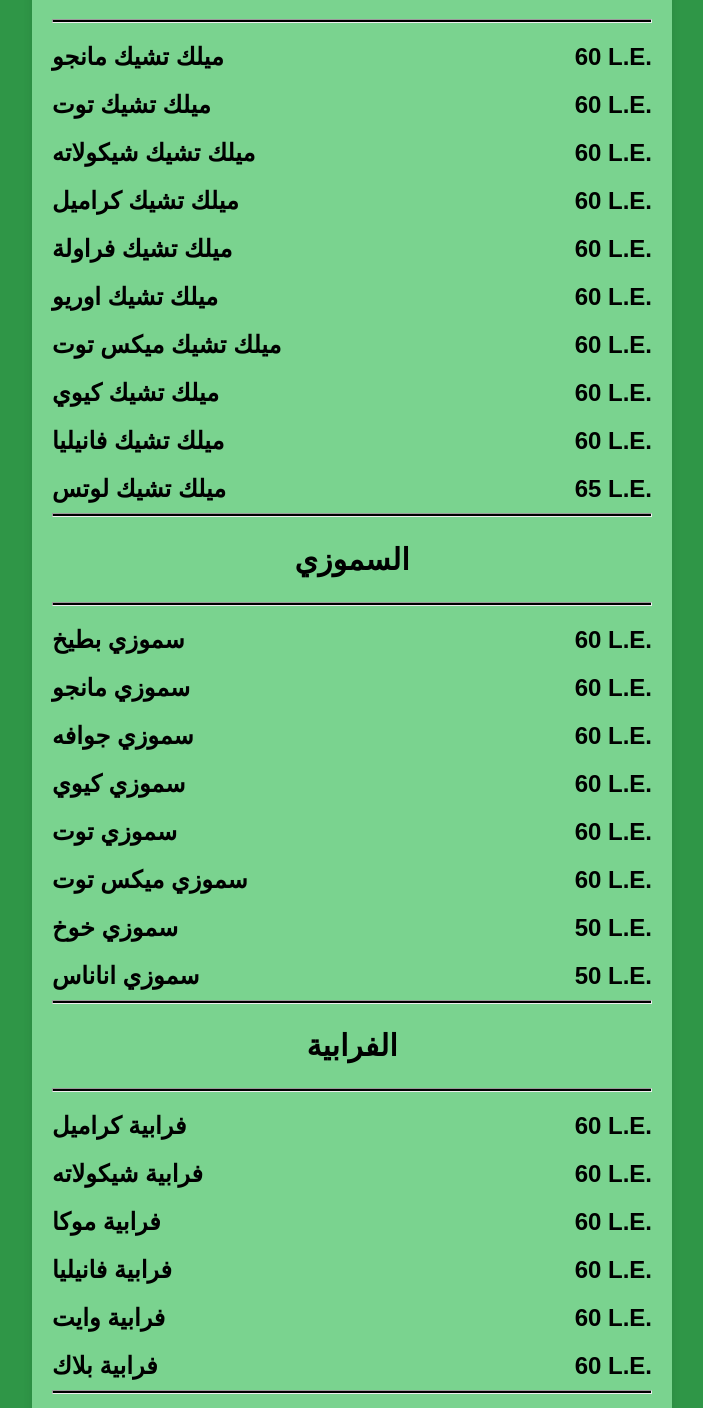
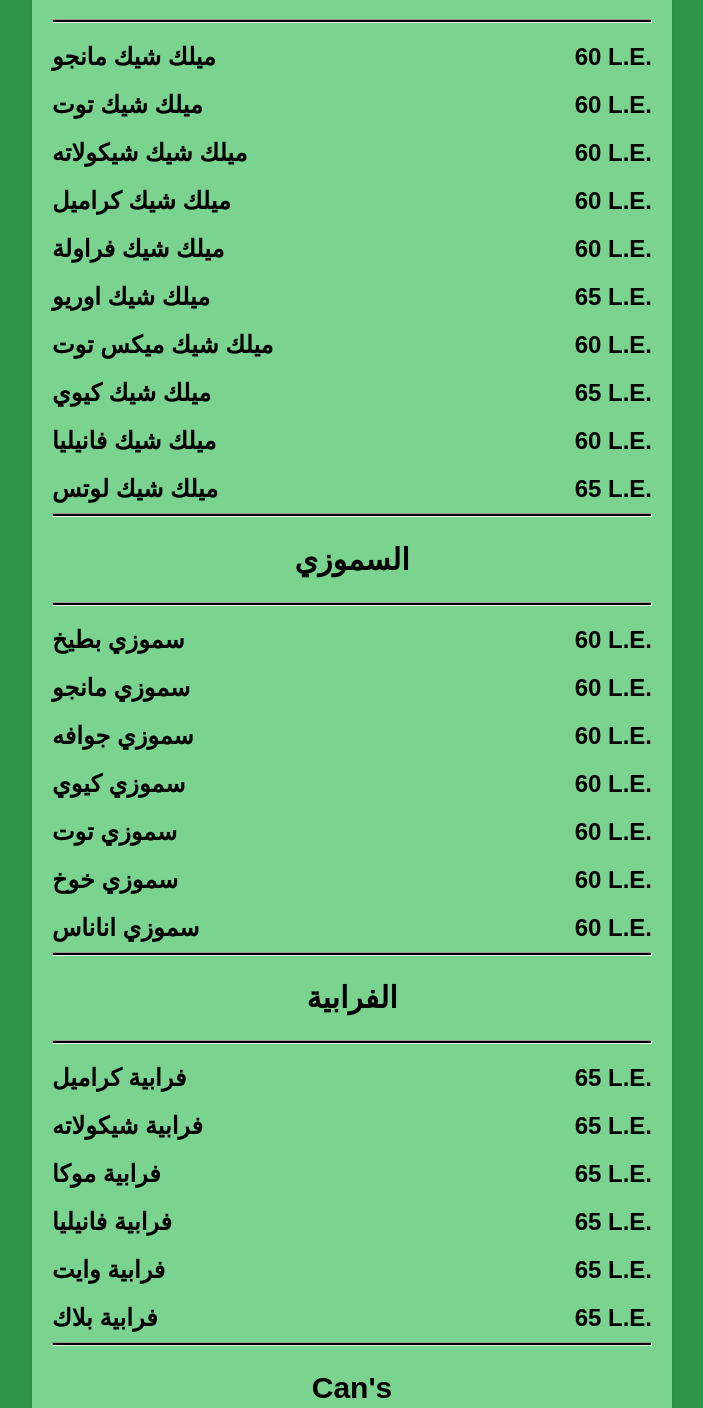
Before and after one commit to lotfymosca/mostafa1995m.github.io, a plain HTML site: page ice-drinks.html in a window 1280 px wide. Shown: the part 840-2248 px from the top of the page, without its empty margins (288-991 px from the left). Drawn offline with Linux system fonts and the light colour scheme.

Commit message:
Update ice-drinks.html

```diff
--- a/ice-drinks.html
+++ b/ice-drinks.html
@@ -200,40 +200,39 @@ https://d8aaen7rph5y9.cloudfront.net/app/mediafiles/t_1683976752_crzmhb/categori
 
         <ul>
 		     <center> <h2>المشاريب الفريش</h2></center><hr>
-            <li class="item">برتقال <span>45 L.E.</span></li>
+            <li class="item">برتقال <span>50 L.E.</span></li>
             <li class="item">جوافه<span>50 L.E.</span></li>
             <li class="item">فراولة<span>50 L.E.</span></li>
-            <li class="item">كيوي<span>55 L.E.</span></li>
+            <li class="item">كيوي<span>60 L.E.</span></li>
             <li class="item">مانجو<span>55 L.E.</span></li>
             <li class="item">ليمون<span>45 L.E.</span></li>
             <li class="item">ليمون بالنعناع<span>50 L.E.</span></li>
 			<hr><center> <h2 id="second">الميلك تشيك</h2></center><hr>
-            <li class="item">ميلك تشيك مانجو<span>60 L.E.</span></li>
-            <li class="item">ميلك تشيك توت<span>60 L.E.</span></li>
-            <li class="item">ميلك تشيك شيكولاته<span>60 L.E.</span></li>
-            <li class="item">ميلك تشيك كراميل<span>60 L.E.</span></li>
-            <li class="item">ميلك تشيك فراولة<span>60 L.E.</span></li>
-            <li class="item">ميلك تشيك اوريو <span>60 L.E.</span></li>
-            <li class="item">ميلك تشيك ميكس توت<span>60 L.E.</span></li>
-            <li class="item">ميلك تشيك كيوي<span>60 L.E.</span></li>
-            <li class="item">ميلك تشيك فانيليا<span>60 L.E.</span></li>
-            <li class="item">ميلك تشيك لوتس<span>65 L.E.</span></li>
+            <li class="item">ميلك شيك مانجو<span>60 L.E.</span></li>
+            <li class="item">ميلك شيك توت<span>60 L.E.</span></li>
+            <li class="item">ميلك شيك شيكولاته<span>60 L.E.</span></li>
+            <li class="item">ميلك شيك كراميل<span>60 L.E.</span></li>
+            <li class="item">ميلك شيك فراولة<span>60 L.E.</span></li>
+            <li class="item">ميلك شيك اوريو <span>65 L.E.</span></li>
+            <li class="item">ميلك شيك ميكس توت<span>60 L.E.</span></li>
+            <li class="item">ميلك شيك كيوي<span>65 L.E.</span></li>
+            <li class="item">ميلك شيك فانيليا<span>60 L.E.</span></li>
+            <li class="item">ميلك شيك لوتس<span>65 L.E.</span></li>
 			<hr><center> <h2 id="third">السموزي</h2></center><hr>
             <li class="item">سموزي بطيخ<span>60 L.E.</span></li>
             <li class="item">سموزي مانجو<span>60 L.E.</span></li>
             <li class="item">سموزي جوافه<span>60 L.E.</span></li>
             <li class="item">سموزي كيوي<span>60 L.E.</span></li>
             <li class="item">سموزي توت<span>60 L.E.</span></li>
-            <li class="item">سموزي ميكس توت<span>60 L.E.</span></li>
-            <li class="item">سموزي خوخ<span>50 L.E.</span></li>
-            <li class="item">سموزي اناناس<span>50 L.E.</span></li>
+            <li class="item">سموزي خوخ<span>60 L.E.</span></li>
+            <li class="item">سموزي اناناس<span>60 L.E.</span></li>
 			<hr><center> <h2 id="fourth">الفرابية</h2></center><hr>
-            <li class="item">فرابية كراميل<span>60 L.E.</span></li>
-            <li class="item">فرابية شيكولاته<span>60 L.E.</span></li>
-            <li class="item">فرابية موكا<span>60 L.E.</span></li>
-            <li class="item">فرابية فانيليا<span>60 L.E.</span></li>
-            <li class="item">فرابية وايت<span>60 L.E.</span></li>
-            <li class="item">فرابية بلاك<span>60 L.E.</span></li>
+            <li class="item">فرابية كراميل<span>65 L.E.</span></li>
+            <li class="item">فرابية شيكولاته<span>65 L.E.</span></li>
+            <li class="item">فرابية موكا<span>65 L.E.</span></li>
+            <li class="item">فرابية فانيليا<span>65 L.E.</span></li>
+            <li class="item">فرابية وايت<span>65 L.E.</span></li>
+            <li class="item">فرابية بلاك<span>65 L.E.</span></li>
 			<hr> <center> <h2 id="eith">Can's</h2><center><hr>
             <li class="item"><span>بيبسي</span>35 L.E.</li>
             <li class="item"><span>ميريندا</span>35 L.E.</li>
```
